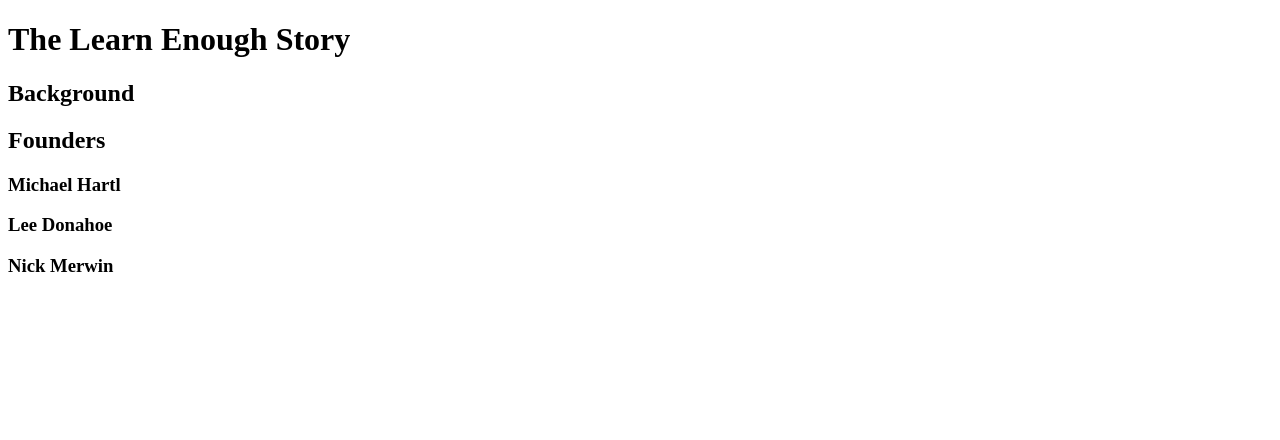
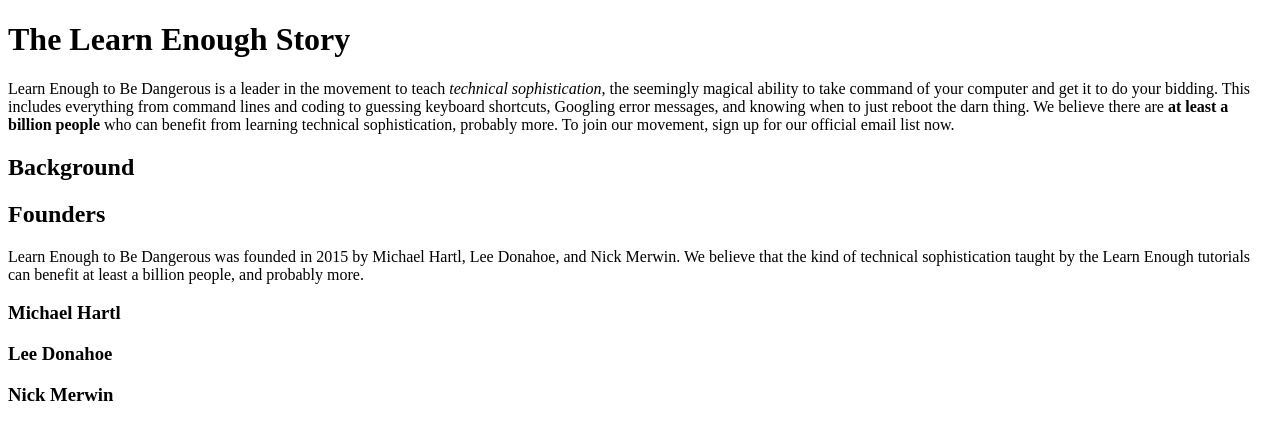
Before and after one commit to greggonzo1/sample_website, a plain HTML site: page index.html in a window 1280 px wide. Drawn offline with Linux system fonts and the light colour scheme.

Commit message:
Convert index page to fully valid HTML

```diff
--- a/index.html
+++ b/index.html
@@ -6,8 +6,27 @@
   </head>
   <body>
     <h1>The Learn Enough Story</h1>
+
+<p>
+  Learn Enough to Be Dangerous is a leader in the movement to teach
+  <em>technical sophistication</em>, the seemingly magical ability to take
+  command of your computer and get it to do your bidding. This includes
+  everything from command lines and coding to guessing keyboard shortcuts,
+  Googling error messages, and knowing when to just reboot the darn thing.
+  We believe there are <strong>at least a billion people</strong> who can benefit from
+  learning technical sophistication, probably more. To join our
+  movement, sign up for our official email list now.
+</p>
+
     <h2>Background</h2>
     <h2>Founders</h2>
+    <p>
+  Learn Enough to Be Dangerous was founded in 2015 by Michael Hartl, Lee
+  Donahoe, and Nick Merwin. We believe that the kind of technical
+  sophistication taught by the Learn Enough tutorials can benefit
+  at least a billion people, and probably more.
+</p>
+
     <h3>Michael Hartl</h3>
     <h3>Lee Donahoe</h3>
     <h3>Nick Merwin</h3>
```
